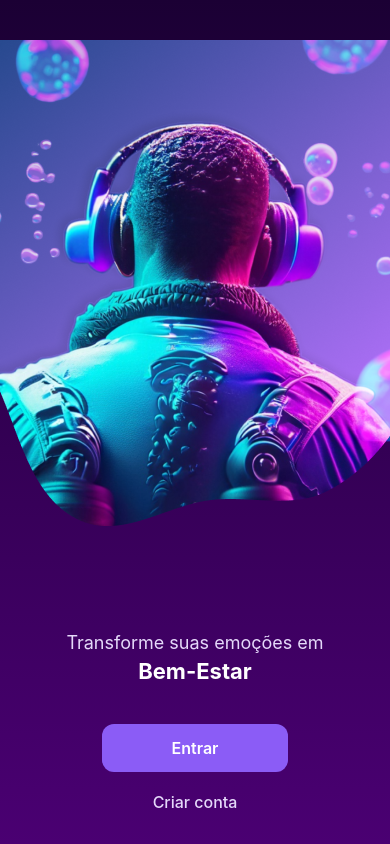
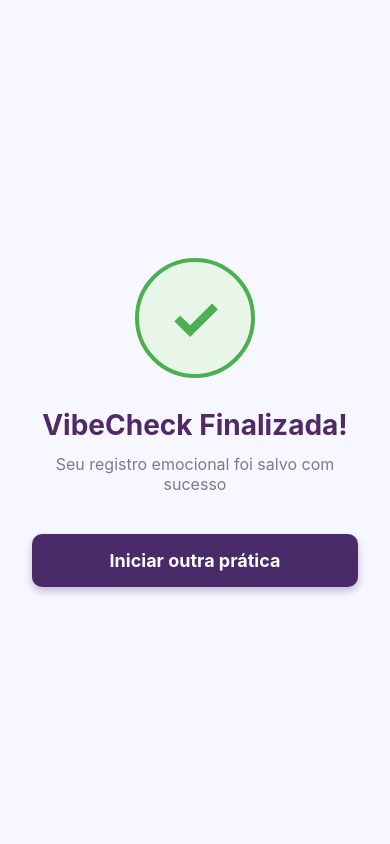
Before and after one commit to luizcarlosom/vibe-check, a React Native app: screen /VibeCheckFinalizada in a window 390 px wide. Built offline with nearby package versions, Linux system fonts and the light colour scheme.

Commit message:
tela de confirmação

```diff
--- a/AlunoEmocionalScreen.js
+++ b/AlunoEmocionalScreen.js
@@ -114,6 +114,7 @@ export default function Emocional({ navigation }) {
           !selectedEmotion && styles.sendButtonDisabled
         ]}
         disabled={!selectedEmotion}
+        onPress={() => navigation.navigate("VibeCheckFinalizada")}
       >
         <Text style={styles.sendButtonText}>Enviar {selectedTab === "checkin" ? "Check-in" : "Check-out"}</Text>
       </TouchableOpacity>
--- a/App.js
+++ b/App.js
@@ -12,6 +12,7 @@ import AlunoCadPessoalScreen from './AlunoCadPessoalScreen';
 import ProfDashboardScreen from './ProfDashboardScreen';
 import CheckInScreen from './CheckInScreen';
 import CheckOutScreen from './CheckOutScreen';
+import VibeCheckFinalizada from './VibeCheckFinalizadaScreen';
 
 const Stack = createNativeStackNavigator();
 
@@ -30,6 +31,7 @@ export default function App() {
         <Stack.Screen name="ProfDashboard" component={ProfDashboardScreen} />
         <Stack.Screen name="CheckInScreen" component={CheckInScreen} />
         <Stack.Screen name="CheckOutScreen" component={CheckOutScreen} />
+        <Stack.Screen name="VibeCheckFinalizada" component={VibeCheckFinalizada} />
       </Stack.Navigator>
     </NavigationContainer>
   );
--- /dev/null
+++ b/VibeCheckFinalizadaScreen.js
@@ -0,0 +1,81 @@
+import React from "react";
+import { View, Text, TouchableOpacity, StyleSheet } from "react-native";
+
+export default function VibeCheckFinalizada({ navigation }) {
+  return (
+    <View style={styles.container}>
+      {/* Círculo com ícone de sucesso */}
+      <View style={styles.successCircle}>
+        <Text style={styles.checkIcon}>✓</Text>
+      </View>
+
+      <Text style={styles.title}>VibeCheck Finalizada!</Text>
+      <Text style={styles.subtitle}>
+        Seu registro emocional foi salvo com sucesso
+      </Text>
+
+      <TouchableOpacity
+        style={styles.button}
+        onPress={() => navigation.navigate("AlunoHome")}
+      >
+        <Text style={styles.buttonText}>Iniciar outra prática</Text>
+      </TouchableOpacity>
+    </View>
+  );
+}
+
+const styles = StyleSheet.create({
+  container: {
+    flex: 1,
+    backgroundColor: "#F7F8FF",
+    justifyContent: "center",
+    alignItems: "center",
+    paddingHorizontal: 32,
+  },
+  successCircle: {
+    width: 120,
+    height: 120,
+    borderRadius: 60,
+    backgroundColor: "#E8F5E9",
+    justifyContent: "center",
+    alignItems: "center",
+    marginBottom: 30,
+    borderWidth: 4,
+    borderColor: "#4CAF50",
+  },
+  checkIcon: {
+    fontSize: 60,
+    color: "#4CAF50",
+    fontWeight: "bold",
+  },
+  title: {
+    fontSize: 28,
+    fontWeight: "700",
+    color: "#502A68",
+    textAlign: "center",
+    marginBottom: 12,
+  },
+  subtitle: {
+    fontSize: 16,
+    color: "#7B7B90",
+    textAlign: "center",
+    marginBottom: 40,
+  },
+  button: {
+    backgroundColor: "#4A2B6A",
+    paddingVertical: 16,
+    borderRadius: 10,
+    width: "100%",
+    shadowColor: "#4A2B6A",
+    shadowOffset: { width: 0, height: 4 },
+    shadowOpacity: 0.3,
+    shadowRadius: 8,
+    elevation: 6,
+  },
+  buttonText: {
+    color: "#FFF",
+    textAlign: "center",
+    fontSize: 18,
+    fontWeight: "700",
+  },
+});
```
